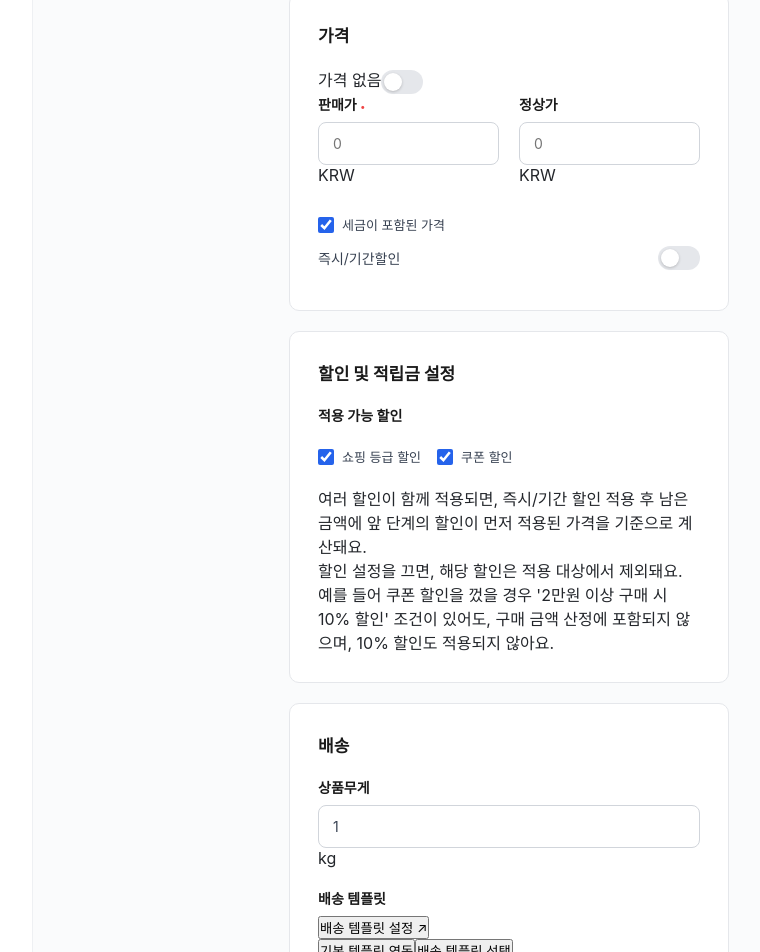
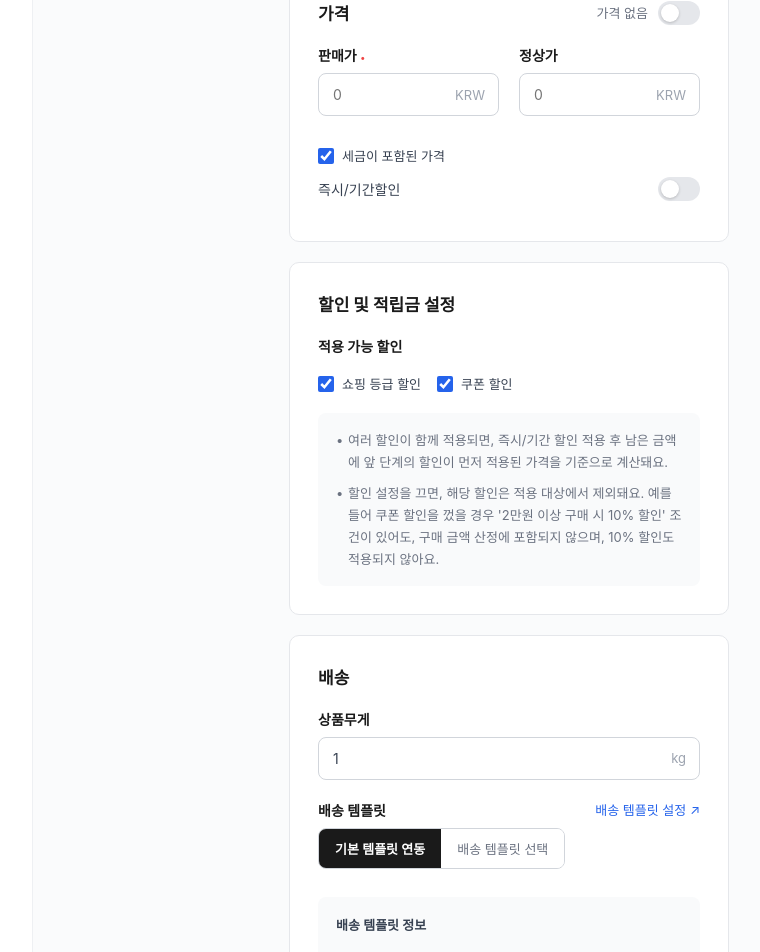
Before and after one commit to youzam136-sudo/belian-admin, a React (Vite) app: page /products/register in a window 1280 px wide. Shown: the part 1200-2152 px from the top of the page, without its empty margins (215-975 px from the left). Built offline with nearby package versions, Linux system fonts and the light colour scheme.

Commit message:
Update productregister.css

```diff
--- a/src/styles/productregister.css
+++ b/src/styles/productregister.css
@@ -93,6 +93,17 @@
   scroll-margin-top: 20px;
 }
 
+.product-register__card-header-row {
+  display: flex;
+  align-items: center;
+  justify-content: space-between;
+  margin-bottom: 20px;
+}
+
+.product-register__card-header-row .product-register__card-title {
+  margin-bottom: 0;
+}
+
 .product-register__card-title {
   font-size: 17px;
   font-weight: 700;
@@ -121,16 +132,23 @@
   flex: 1;
 }
 
-.product-register__row--three .product-register__field {
-  flex: 1;
-}
-
 .product-register__label {
   display: block;
   font-size: 14px;
   font-weight: 600;
   color: #1a1a1a;
   margin-bottom: 8px;
+}
+
+.product-register__label-row {
+  display: flex;
+  align-items: center;
+  justify-content: space-between;
+  margin-bottom: 8px;
+}
+
+.product-register__label-row .product-register__label {
+  margin-bottom: 0;
 }
 
 .product-register__required {
@@ -168,6 +186,10 @@
   line-height: 1.6;
 }
 
+.product-register__file-input {
+  display: none;
+}
+
 .product-register__image-upload {
   width: 100px;
   height: 100px;
@@ -178,6 +200,42 @@
   justify-content: center;
   font-size: 24px;
   color: #9ca3af;
+  cursor: pointer;
+  background: #fff;
+}
+
+.product-register__image-upload:hover {
+  border-color: #2563eb;
+  color: #2563eb;
+}
+
+.product-register__image-preview-wrap {
+  position: relative;
+  width: 100px;
+  height: 100px;
+}
+
+.product-register__image-preview {
+  width: 100px;
+  height: 100px;
+  object-fit: cover;
+  border-radius: 10px;
+  border: 1px solid #e5e7eb;
+  cursor: pointer;
+}
+
+.product-register__image-remove {
+  position: absolute;
+  top: -8px;
+  right: -8px;
+  width: 22px;
+  height: 22px;
+  border-radius: 50%;
+  background: #1a1a1a;
+  color: #fff;
+  border: 2px solid #fff;
+  font-size: 13px;
+  line-height: 1;
   cursor: pointer;
 }
 
@@ -202,8 +260,15 @@
   padding: 18px;
   display: flex;
   flex-direction: column;
-  gap: 12px;
-  margin-bottom: 20px;
+  gap: 10px;
+  margin-top: 16px;
+}
+
+.product-register__summary-title {
+  font-size: 13px;
+  font-weight: 600;
+  color: #374151;
+  margin: 0 0 6px;
 }
 
 .product-register__summary-row {
@@ -240,13 +305,38 @@
   display: flex;
   flex-wrap: wrap;
   gap: 16px;
-  margin-top: 12px;
 }
 
 .product-register__placeholder-text {
   font-size: 14px;
   color: #9ca3af;
   line-height: 1.7;
+}
+
+.product-register__notice {
+  background: #f9fafb;
+  border-radius: 8px;
+  padding: 16px 18px;
+  margin-top: 16px;
+}
+
+.product-register__notice p {
+  font-size: 13px;
+  color: #6b7280;
+  line-height: 1.7;
+  margin: 0 0 8px;
+  padding-left: 12px;
+  position: relative;
+}
+
+.product-register__notice p:last-child {
+  margin-bottom: 0;
+}
+
+.product-register__notice p::before {
+  content: "•";
+  position: absolute;
+  left: 0;
 }
 
 .product-register__toggle-row {
@@ -256,6 +346,14 @@
   font-size: 14px;
   color: #374151;
   padding: 12px 0;
+}
+
+.product-register__toggle-inline {
+  display: flex;
+  align-items: center;
+  gap: 10px;
+  font-size: 13px;
+  color: #6b7280;
 }
 
 .product-register__toggle {
@@ -309,10 +407,52 @@
   align-items: center;
 }
 
-.product-register__suffix {
+.product-register__input-with-unit {
+  position: relative;
+  display: flex;
+  align-items: center;
+}
+
+.product-register__input-with-unit .product-register__input {
+  padding-right: 48px;
+}
+
+.product-register__unit {
+  position: absolute;
+  right: 14px;
   font-size: 13px;
   color: #9ca3af;
-  margin-left: 8px;
+}
+
+.product-register__link-btn {
+  background: none;
+  border: none;
+  color: #2563eb;
+  font-size: 13px;
+  cursor: pointer;
+}
+
+.product-register__segment {
+  display: inline-flex;
+  border: 1px solid #d1d5db;
+  border-radius: 8px;
+  overflow: hidden;
+  margin-bottom: 12px;
+}
+
+.product-register__segment-item {
+  background: #fff;
+  border: none;
+  padding: 10px 16px;
+  font-size: 13px;
+  color: #6b7280;
+  cursor: pointer;
+}
+
+.product-register__segment-item--active {
+  background: #1a1a1a;
+  color: #fff;
+  font-weight: 600;
 }
 
 /* 오른쪽 모바일 미리보기 */
@@ -340,8 +480,6 @@
 }
 
 .product-register__phone-body {
-  max-height: 560px;
-  overflow-y: auto;
   padding: 0 14px 14px;
   display: flex;
   flex-direction: column;
@@ -349,7 +487,6 @@
 }
 
 .product-register__preview-card {
-  border-bottom: 1px solid #f3f4f6;
   padding-bottom: 14px;
 }
 
```
